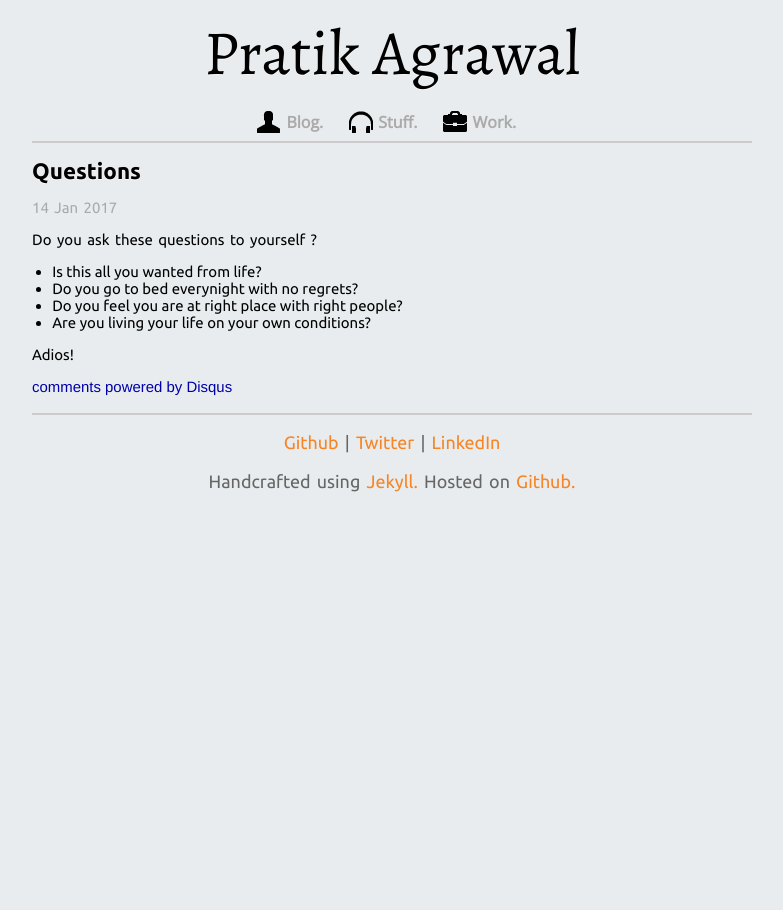
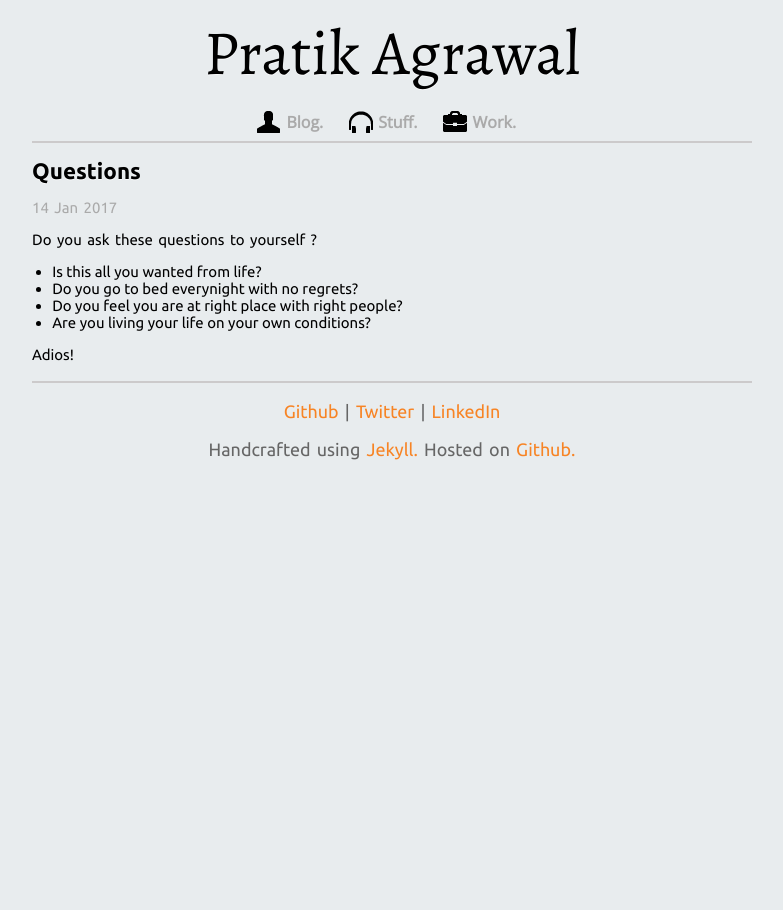
Before and after one commit to pratik98/pratik98.github.com, a Jekyll site: the page built from _posts/2017-01-14-Questions.md, in a window 1280 px wide. Shown: the whole page, without its empty margins (248-1031 px from the left). Built offline with Jekyll 4.4.1, drawn with Linux system fonts in a browser that asks for light colours; nearby versions of some CDN libraries; library files that are not in the unit come from our copies; comment, search, counter and statistics services are not loaded; some of the changed lines change nothing that is shown.

Commit message:
fixed disqus comment issue

```diff
--- a/_layouts/post.html
+++ b/_layouts/post.html
@@ -11,20 +11,26 @@
 
 </div>
 {{ if page.comments % }}
-       <div id="disqus_thread"></div>
-    <script type="text/javascript">
-        /* * * CONFIGURATION VARIABLES: EDIT BEFORE PASTING INTO YOUR WEBPAGE * * */
-        var disqus_shortname = 'pratikgarg'; // required: replace example with your forum shortname
+    <div id="disqus_thread"></div>
+<script>
 
-        /* * * DON'T EDIT BELOW THIS LINE * * */
-        (function() {
-            var dsq = document.createElement('script'); dsq.type = 'text/javascript'; dsq.async = true;
-            dsq.src = '//' + disqus_shortname + '.disqus.com/embed.js';
-            (document.getElementsByTagName('head')[0] || document.getElementsByTagName('body')[0]).appendChild(dsq);
-        })();
-    </script>
-    <noscript>Please enable JavaScript to view the <a href="http://disqus.com/?ref_noscript">comments powered by Disqus.</a></noscript>
-    <a href="http://disqus.com" class="dsq-brlink">comments powered by <span class="logo-disqus">Disqus</span></a>
+/**
+*  RECOMMENDED CONFIGURATION VARIABLES: EDIT AND UNCOMMENT THE SECTION BELOW TO INSERT DYNAMIC VALUES FROM YOUR PLATFORM OR CMS.
+*  LEARN WHY DEFINING THESE VARIABLES IS IMPORTANT: https://disqus.com/admin/universalcode/#configuration-variables*/
+/*
+var disqus_config = function () {
+this.page.url = PAGE_URL;  // Replace PAGE_URL with your page's canonical URL variable
+this.page.identifier = PAGE_IDENTIFIER; // Replace PAGE_IDENTIFIER with your page's unique identifier variable
+};
+*/
+(function() { // DON'T EDIT BELOW THIS LINE
+var d = document, s = d.createElement('script');
+s.src = '//pratikagrawal.disqus.com/embed.js';
+s.setAttribute('data-timestamp', +new Date());
+(d.head || d.body).appendChild(s);
+})();
+</script>
+<noscript>Please enable JavaScript to view the <a href="https://disqus.com/?ref_noscript">comments powered by Disqus.</a></noscript>
 
 
 {{ endif }}
```
